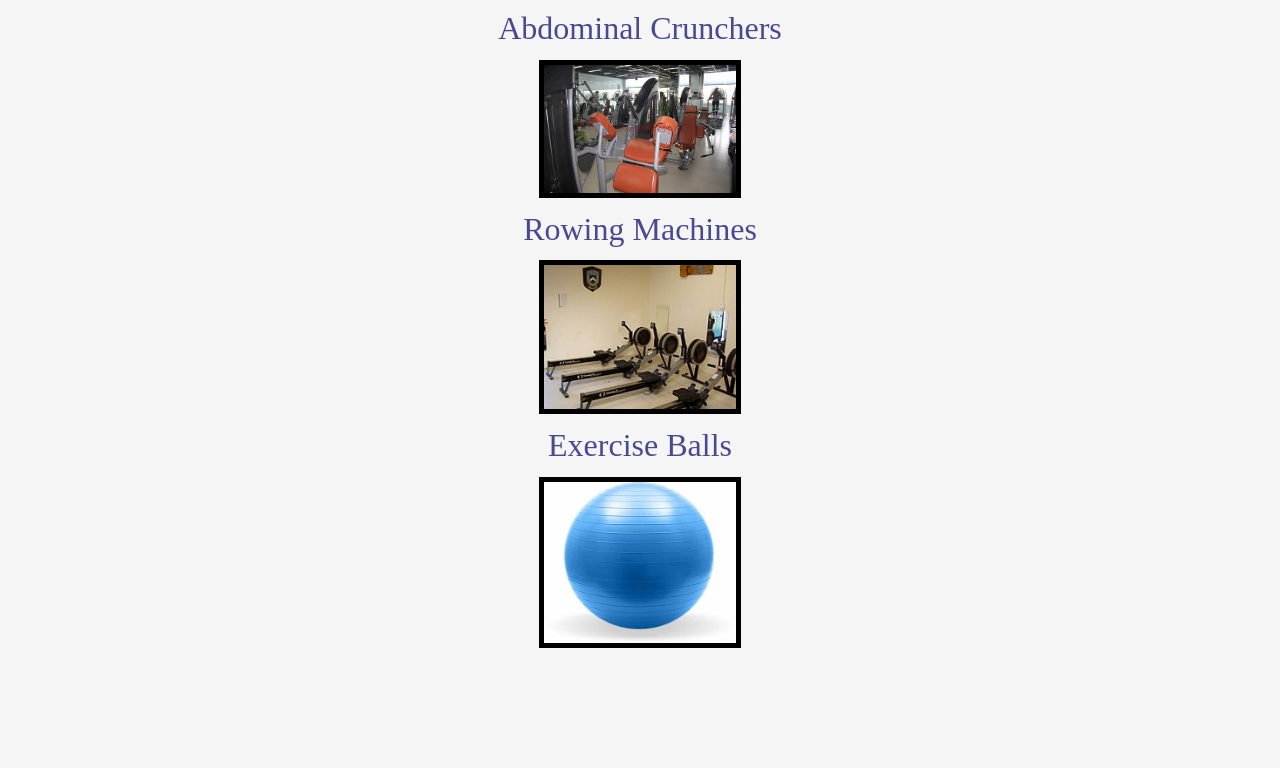
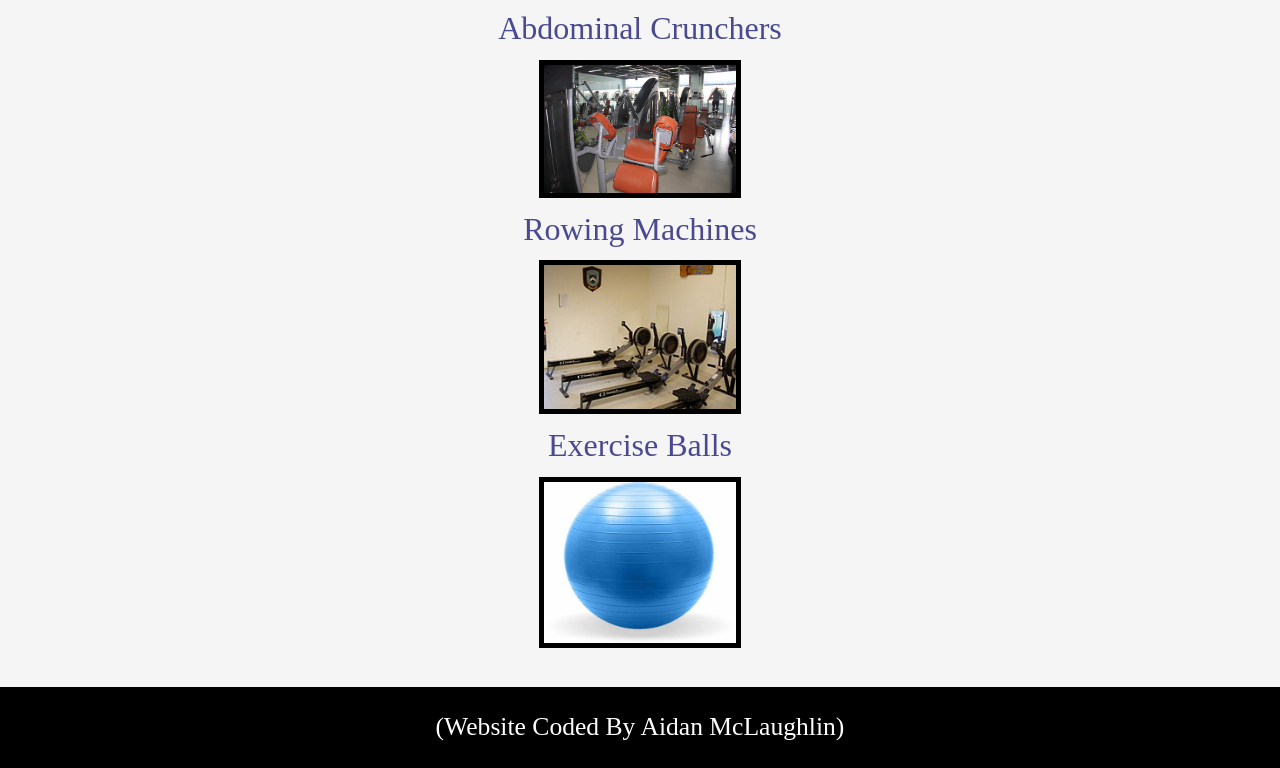
Before and after one commit to LOL-BOI-LOL/Fitness-Center-Project-Experiment, a plain HTML site: page equipment.html in a window 1280 px wide. Shown: the part 2354-3122 px from the top of the page. Before the commit the page ends 3015 px from the top, so only its background shows below. Drawn offline with Linux system fonts and the light colour scheme.

Commit message:
Update equipment.html

```diff
--- a/equipment.html
+++ b/equipment.html
@@ -65,5 +65,8 @@
       Exercise Balls
     </p>
     <img src="medicine ball.jpg" id="equipmentimg">
+    <p id="benefitsexplaination" style="margin-top:3vw;background-color:black;color:white;padding-top:2vw;padding-bottom:2vw;">
+      (Website Coded By Aidan McLaughlin)
+    </p>
   </body>
 </html>
```
